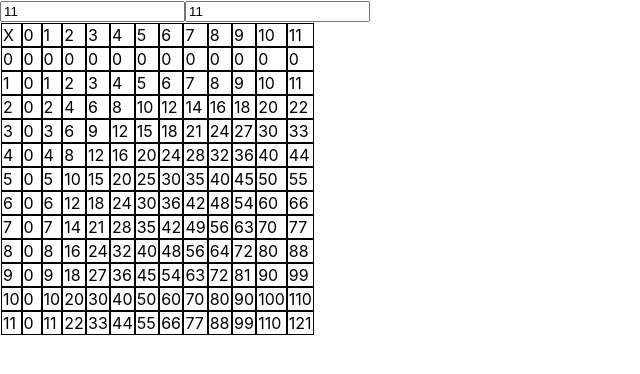
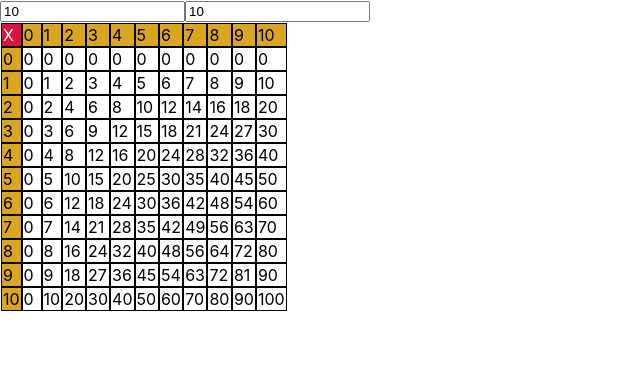
Before and after one commit to neotazman/multiplication-table, a React (Create React App) app: page / in a window 1280 px wide. Shown: the top 374 px of the page, without its empty margins (0-640 px from the left). Built offline with nearby package versions, Linux system fonts and the light colour scheme.

Commit message:
almost done with the assignment, need to research jquery or some css trick

```diff
--- a/src/App.js
+++ b/src/App.js
@@ -5,8 +5,8 @@ import Rows from './Rows'
 import './index.css';
 
 function App() {
-  const [boxInput, setBoxInput] = useState(11) //the column input
-  const [rowInput, setRowInput] = useState(11) //the row input
+  const [boxInput, setBoxInput] = useState(10) //the column input
+  const [rowInput, setRowInput] = useState(10) //the row input
 
   //had to make the onChange functions seperately because the other way ran into bugs
   const handleBoxChange = (event) => {
--- a/src/Boxes.js
+++ b/src/Boxes.js
@@ -11,8 +11,8 @@ export default function Boxes(props) { //the component that displays the individ
     return (
         <tr>
             { //maps an element for each value
-                successArray.map((product) => {
-                    return <td className="numberCell"> {product} </td>
+                successArray.map((product, index) => {
+                    return <td className="numberCell" className={index} > {product} </td>
                 })
             }
         </tr>
--- a/src/Rows.js
+++ b/src/Rows.js
@@ -4,17 +4,21 @@ import Boxes from './Boxes'
 export default function Rows(props) { //had to make separate components to render the rows and columns
     const{ startingValue, howManyRows, howManyBoxes } = props //prop drilling sucks, but it's easier to create
     let inputArray = []
+    let headerArray = []
+    for(let i = 0; i <= howManyBoxes; i++) {
+        headerArray.push(i)
+    }
     for(let i = startingValue; i <= howManyRows; i++) {
         inputArray.push(i)
     }
     return (
         <div>
             <table>
-                <tr>
-                    <td>X</td>
+                <tr id='firstRow'>
+                    <td id='x' className='numberCell' >X</td>
                     {
-                        inputArray.map((num) => {
-                            return <td>{num}</td>
+                        headerArray.map((num, index) => {
+                            return <td className={index + 1} className='numberCell' >{num}</td>
                         })
                     }
                 </tr>
--- a/src/index.css
+++ b/src/index.css
@@ -17,6 +17,10 @@ table { /*not working right now*/
   box-sizing: border-box;
 }
 
+tr:hover {
+  outline: 2px solid yellowgreen;
+}
+
 /*to show the cells of the table */
 td {
   outline: 1px solid black;
@@ -24,3 +28,24 @@ td {
   width: 2vh;
   padding: auto;
 }
+
+.numberCell:hover:nth-child(n) {
+  outline: 2px solid orange;
+}
+
+td:hover {
+  background-color: lightskyblue;
+}
+
+#firstRow {
+  background-color: goldenrod;
+}
+
+td:first-child {
+  background-color: goldenrod;
+}
+
+#x {
+  background-color: crimson;
+  color: white;
+}
```
